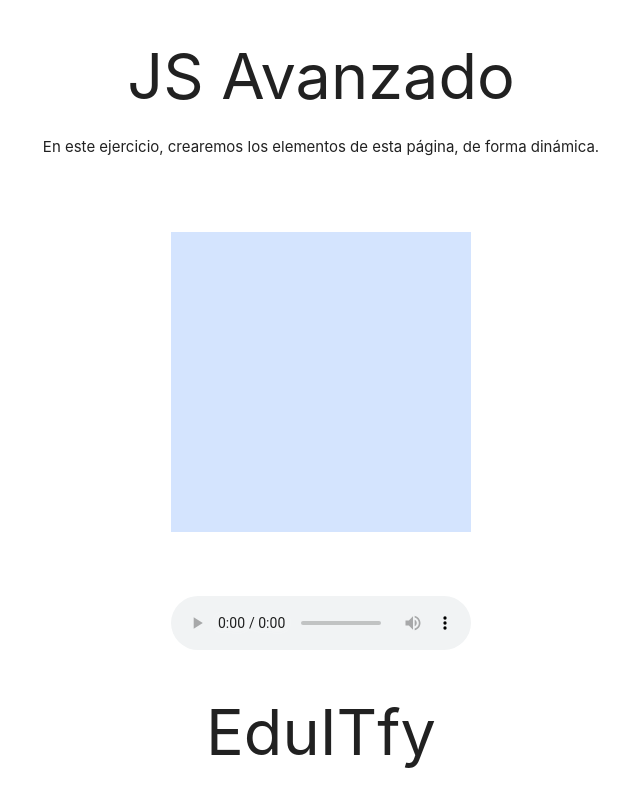
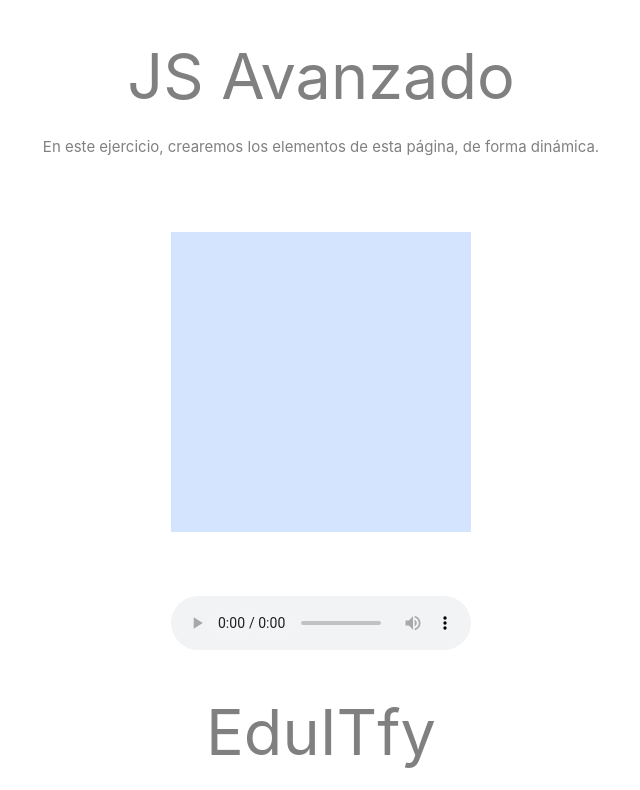
Before and after one commit to mobilepadawan/edit-js-avanzado, a plain HTML site: page Crear Elementos de forma Dinámica - Base/index.html in a window 1280 px wide. Shown: the top 790 px of the page, without its empty margins (319-959 px from the left). Drawn offline with nearby package versions, Linux system fonts and the light colour scheme; files whose address does not match are found by name.

Commit message:
Updating Clase 02

```diff
--- a/Clase 01 - Prácticas resueltas/Crear Elementos de forma Dinámica/css/style.css
+++ b/Clase 01 - Prácticas resueltas/Crear Elementos de forma Dinámica/css/style.css
@@ -5,6 +5,7 @@ body {
    padding-left: 5%;
    padding-right: 5%;
    margin-top: 20px;
+   color: gray;
 }
 
 img {
--- a/Crear Elementos de forma Dinámica - Base/css/style.css
+++ b/Crear Elementos de forma Dinámica - Base/css/style.css
@@ -5,6 +5,7 @@ body {
    padding-left: 5%;
    padding-right: 5%;
    margin-top: 20px;
+   color: gray;
 }
 
 img {
```
